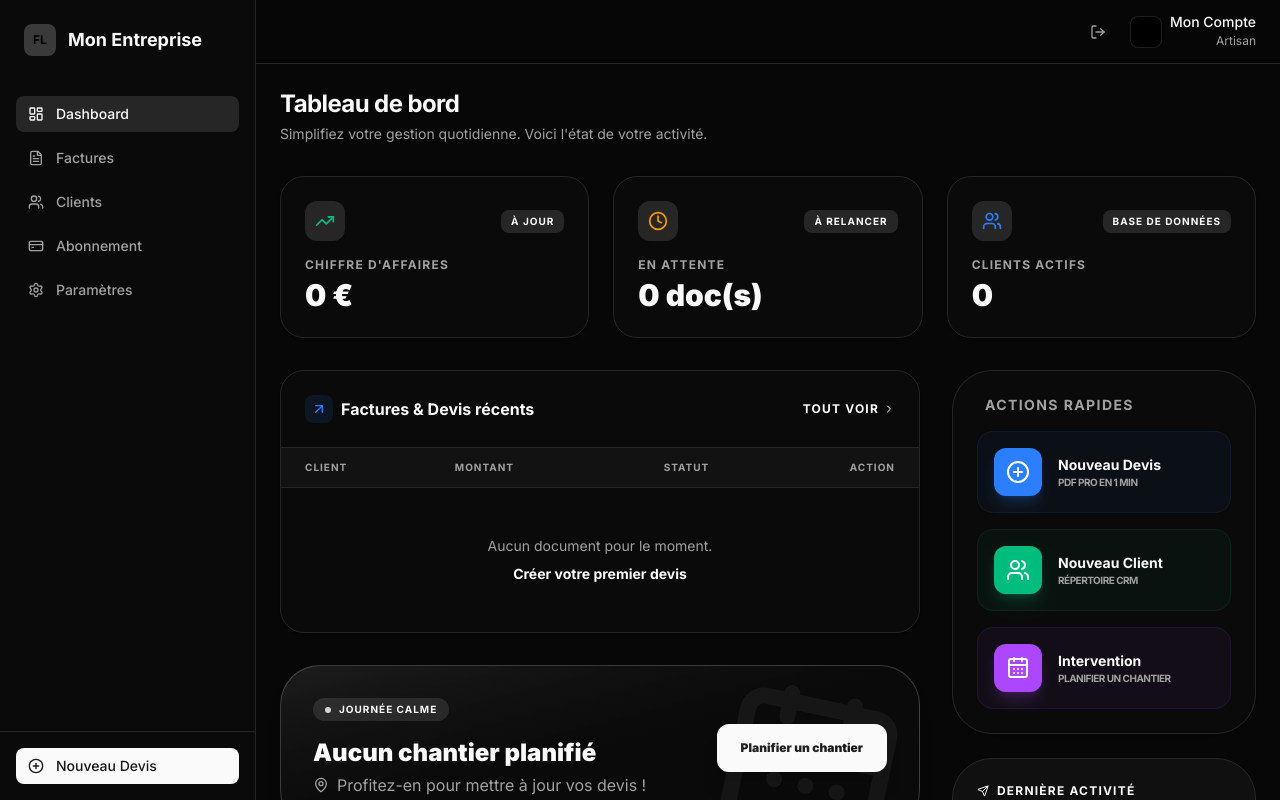
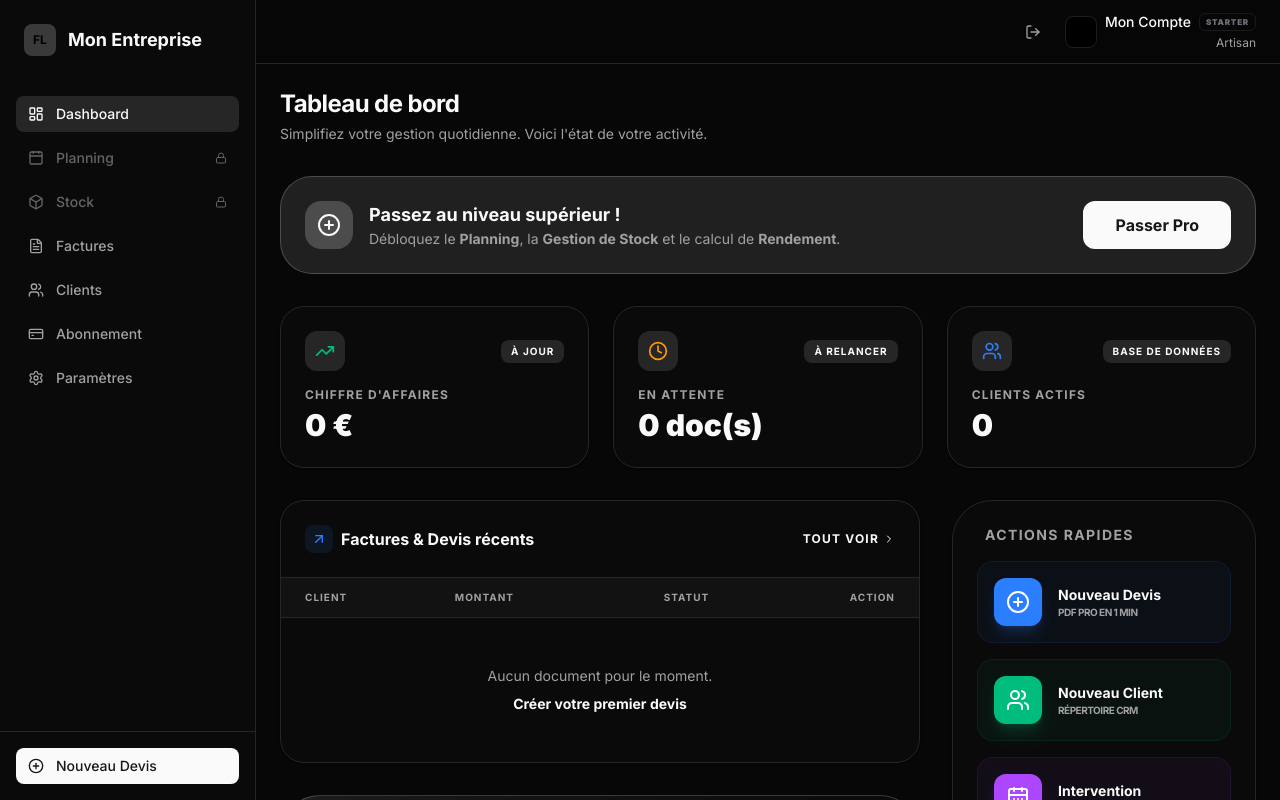
Before and after one commit to Goooserr/flozyv3, a Next.js app: page /dashboard in a window 1280 px wide. Shown: the top 800 px of the page. Built offline with nearby package versions, Linux system fonts and the light colour scheme; no server answers; the database is empty.

Commit message:
Implement SaaS Plan logic: Starter vs Pro with feature gating and upgrade UI

```diff
--- a/src/app/dashboard/page.tsx
+++ b/src/app/dashboard/page.tsx
@@ -18,6 +18,7 @@ import {
 import { cn } from '@/lib/utils';
 import { getDocuments, getClients, getInterventions } from '@/lib/actions';
 import Link from 'next/link';
+import { useTheme } from '@/components/DynamicThemeProvider';
 
 const statusStyles: any = {
   paid: 'bg-emerald-500/10 text-emerald-500',
@@ -26,6 +27,7 @@ const statusStyles: any = {
 };
 
 export default function Dashboard() {
+  const { subscriptionPlan } = useTheme()
   const [stats, setStats] = useState<any[]>([])
   const [recentInvoices, setRecentInvoices] = useState<any[]>([])
   const [interventions, setInterventions] = useState<any[]>([])
@@ -108,6 +110,23 @@ export default function Dashboard() {
         <h2 className="text-2xl font-bold tracking-tight">Tableau de bord</h2>
         <p className="text-muted-foreground text-sm">Simplifiez votre gestion quotidienne. Voici l'état de votre activité.</p>
       </div>
+
+      {subscriptionPlan === 'starter' && (
+        <div className="bg-primary/10 border border-primary/20 p-6 rounded-[2rem] flex flex-col md:flex-row items-center justify-between gap-6 animate-in slide-in-from-top duration-500">
+          <div className="flex items-center gap-4 text-center md:text-left">
+            <div className="w-12 h-12 bg-primary/20 rounded-2xl flex items-center justify-center text-primary shrink-0">
+              <PlusCircle className="w-6 h-6" />
+            </div>
+            <div>
+              <h4 className="font-bold text-lg">Passez au niveau supérieur !</h4>
+              <p className="text-sm text-muted-foreground">Débloquez le <b>Planning</b>, la <b>Gestion de Stock</b> et le calcul de <b>Rendement</b>.</p>
+            </div>
+          </div>
+          <Link href="/billing" className="px-8 py-3 bg-primary text-primary-foreground rounded-xl font-bold hover:opacity-90 transition-opacity shrink-0">
+            Passer Pro
+          </Link>
+        </div>
+      )}
 
       {/* Stats Bento Grid */}
       <div className="grid grid-cols-1 md:grid-cols-3 gap-6">
--- a/src/components/DynamicThemeProvider.tsx
+++ b/src/components/DynamicThemeProvider.tsx
@@ -11,7 +11,9 @@ const ThemeContext = createContext({
   logoUrl: '',
   setLogoUrl: (url: string) => {},
   enabledModules: ['clients', 'documents'] as string[],
-  setEnabledModules: (modules: string[]) => {}
+  setEnabledModules: (modules: string[]) => {},
+  subscriptionPlan: 'starter',
+  setSubscriptionPlan: (plan: string) => {}
 })
 
 export function DynamicThemeProvider({ children }: { children: React.ReactNode }) {
@@ -19,6 +21,7 @@ export function DynamicThemeProvider({ children }: { children: React.ReactNode }
   const [companyName, setCompanyName] = useState('')
   const [logoUrl, setLogoUrl] = useState('')
   const [enabledModules, setEnabledModules] = useState<string[]>(['clients', 'documents'])
+  const [subscriptionPlan, setSubscriptionPlan] = useState('starter')
   const supabase = createClient()
 
   useEffect(() => {
@@ -27,7 +30,7 @@ export function DynamicThemeProvider({ children }: { children: React.ReactNode }
       if (user) {
         const { data, error } = await supabase
           .from('profiles')
-          .select('primary_color, enabled_modules, company_name, logo_url')
+          .select('primary_color, enabled_modules, company_name, logo_url, subscription_plan')
           .eq('id', user.id)
           .single()
 
@@ -36,6 +39,7 @@ export function DynamicThemeProvider({ children }: { children: React.ReactNode }
           if (data.enabled_modules) setEnabledModules(data.enabled_modules)
           if (data.company_name) setCompanyName(data.company_name)
           if (data.logo_url) setLogoUrl(data.logo_url)
+          if (data.subscription_plan) setSubscriptionPlan(data.subscription_plan.toLowerCase())
         } else if (error) {
           console.warn("Note: Les colonnes personnalisées ne sont peut-être pas encore créées dans Supabase. Exécutez le script SQL.")
         }
@@ -66,7 +70,8 @@ export function DynamicThemeProvider({ children }: { children: React.ReactNode }
       primaryColor, setPrimaryColor,
       companyName, setCompanyName,
       logoUrl, setLogoUrl,
-      enabledModules, setEnabledModules
+      enabledModules, setEnabledModules,
+      subscriptionPlan, setSubscriptionPlan
     }}>
       {children}
     </ThemeContext.Provider>
--- a/src/components/layout.tsx
+++ b/src/components/layout.tsx
@@ -12,7 +12,8 @@ import {
   LogOut,
   Box,
   Calendar,
-  Shield
+  Shield,
+  Lock
 } from 'lucide-react';
 import { cn } from '@/lib/utils';
 import { createClient } from '@/lib/supabase';
@@ -56,10 +57,6 @@ export function Sidebar() {
     checkAdmin();
   }, []);
 
-  const filteredItems = navItems.filter(item =>
-    !item.module || enabledModules.includes(item.module)
-  );
-
   const isDocumentsEnabled = enabledModules.includes('documents');
 
   return (
@@ -82,21 +79,29 @@ export function Sidebar() {
       </div>
 
       <nav className="flex-1 px-4 space-y-2 mt-4">
-        {filteredItems.map((item) => (
+        {navItems.map((item) => {
+          const isEnabled = !item.module || enabledModules.includes(item.module);
+
+          return (
             <Link
               key={item.name}
-            href={item.href}
+              href={isEnabled ? item.href : '/billing'}
               className={cn(
-              "flex items-center gap-3 px-3 py-2 text-sm font-medium rounded-lg transition-colors",
+                "flex items-center justify-between px-3 py-2 text-sm font-medium rounded-lg transition-colors group",
                 pathname.startsWith(item.href) && item.href !== '/' || pathname === item.href
                   ? "bg-secondary text-foreground"
-                : "text-muted-foreground hover:text-foreground hover:bg-secondary/50"
+                  : "text-muted-foreground hover:text-foreground hover:bg-secondary/50",
+                !isEnabled && "opacity-60 cursor-not-allowed"
               )}
             >
+              <div className="flex items-center gap-3">
                 <item.icon className="w-4 h-4" />
                 {item.name}
+              </div>
+              {!isEnabled && <Lock className="w-3 h-3 text-muted-foreground group-hover:text-primary transition-colors" />}
             </Link>
-        ))}
+          );
+        })}
 
         {isAdmin && (
           <Link
@@ -128,7 +133,7 @@ export function Header() {
   const router = useRouter();
   const supabase = createClient();
   const [profile, setProfile] = useState<any>(null);
-  const { primaryColor, companyName, logoUrl } = useTheme();
+  const { primaryColor, companyName, logoUrl, subscriptionPlan } = useTheme();
 
   useEffect(() => {
     async function load() {
@@ -176,7 +181,15 @@ export function Header() {
               )}
             </div>
             <div className="hidden sm:block text-right">
+              <div className="flex items-center justify-end gap-2">
                 <p className="text-sm font-medium leading-none">{profile?.company_name || 'Mon Compte'}</p>
+                <span className={cn(
+                  "text-[8px] font-black uppercase tracking-widest px-1.5 py-0.5 rounded-md border",
+                  subscriptionPlan === 'starter' ? "text-zinc-500 border-zinc-500/20" : "text-primary border-primary/20 bg-primary/10"
+                )}>
+                  {subscriptionPlan}
+                </span>
+              </div>
               <p className="text-xs text-muted-foreground mt-1">{profile?.full_name || 'Artisan'}</p>
             </div>
           </div>
```
Also changed, not shown: 1 other file (tests, documents, lock files or other folders). Lines whose indentation alone changed are shown as unchanged.
